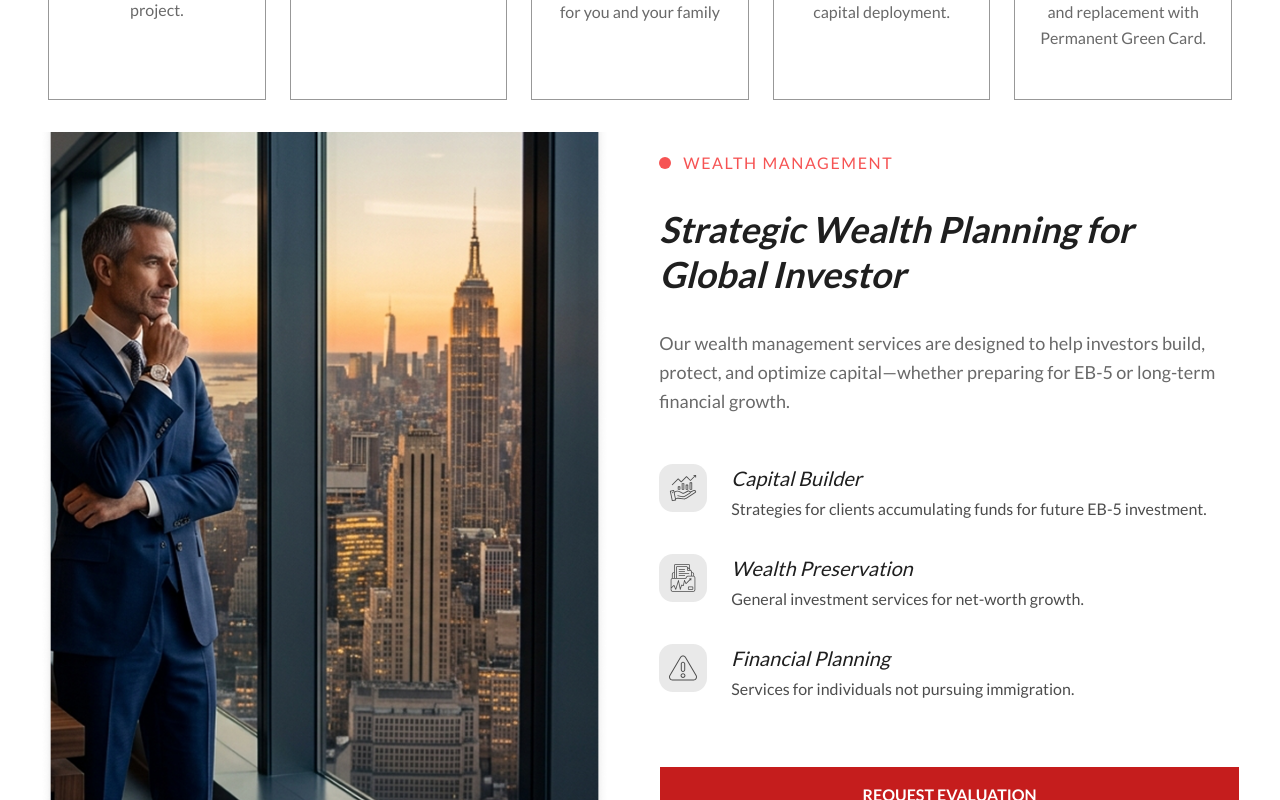
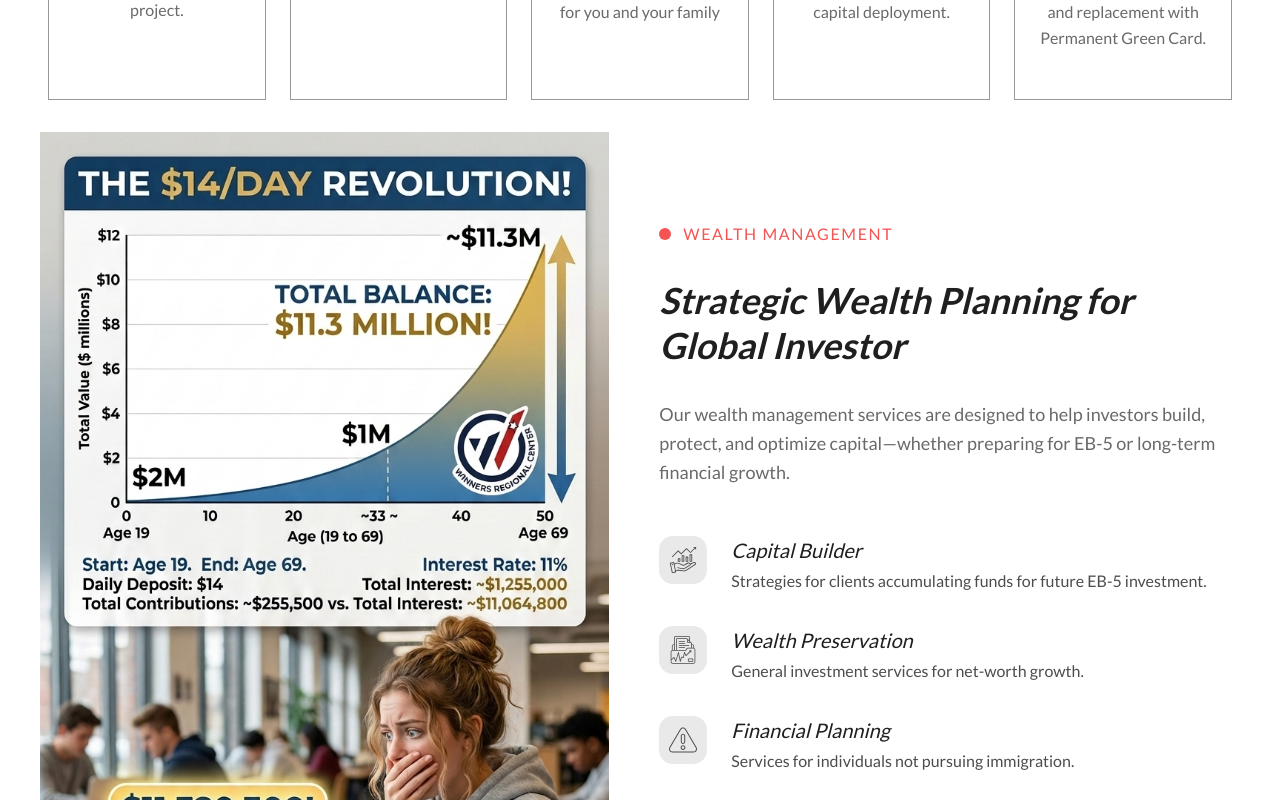
Before and after one commit to sharif57/winners_regionalcente_website, a Next.js app: page / in a window 1280 px wide. Shown: the part 3620-4420 px from the top of the page. Built offline with nearby package versions, Linux system fonts and the light colour scheme; no server answers.

Commit message:
feat: add WealthManagement component and supporting assets

```diff
--- a/src/components/home/wealth-management.tsx
+++ b/src/components/home/wealth-management.tsx
@@ -50,12 +50,13 @@ export default function WealthManagement() {
         <div className="flex flex-col lg:flex-row gap-12 lg:gap-[50px] items-center">
 
           {/* Left Column: Hero Image */}
-          <div className="w-full lg:w-1/2 relative aspect-[4/5] overflow-hidden group">
+          <div className="w-full max-w-[400px] md:max-w-[480px] lg:max-w-none lg:w-1/2 mx-auto relative aspect-[2/3] overflow-hidden group">
             <Image
-              src="/image/men.png"
+              // src="/image/men.png"
+              src="/image/ADSA_Ann.png"
               alt="Strategic Wealth Planning"
               fill
-              className="object-cover transition-transform duration-700 group-hover:scale-105"
+              className="object-cover object-top transition-transform duration-700 group-hover:scale-105"
             />
           </div>
 
```
Also changed, not shown: public/image/ADSA_Ann.png (added).
